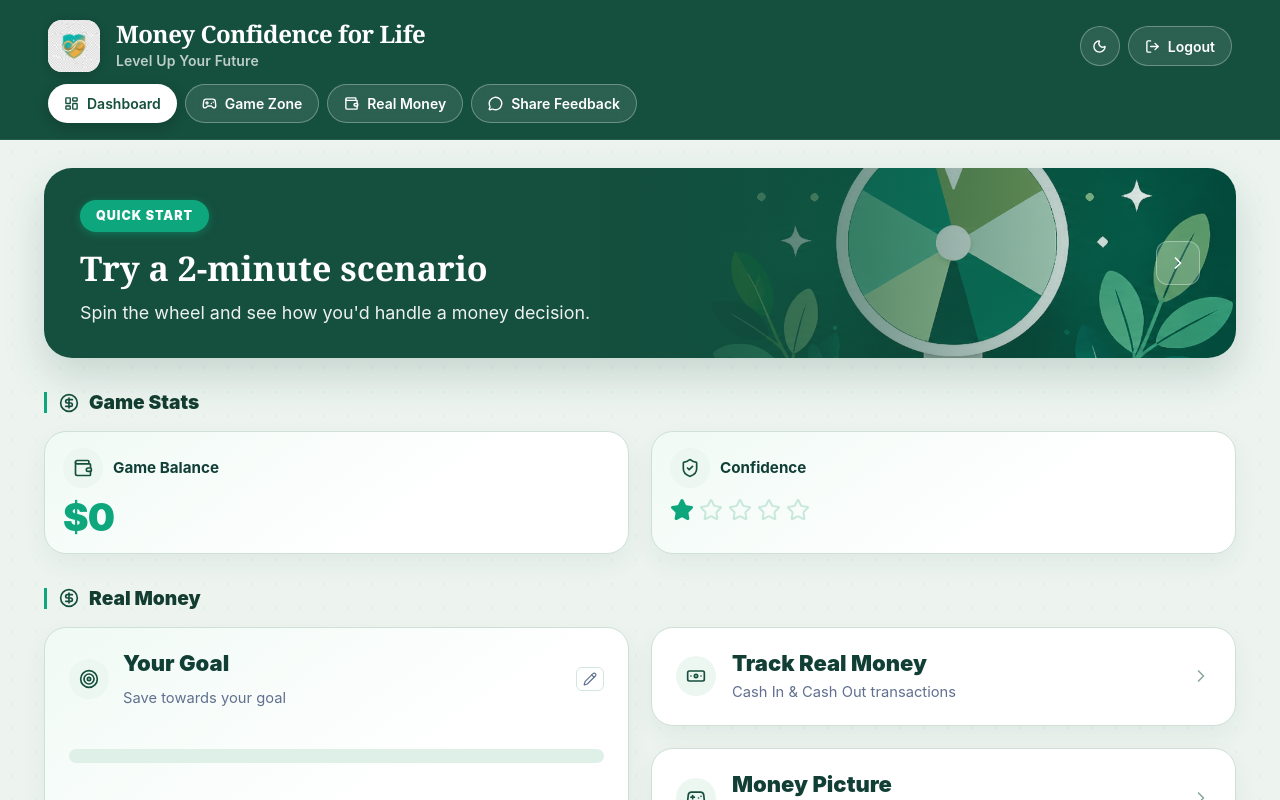
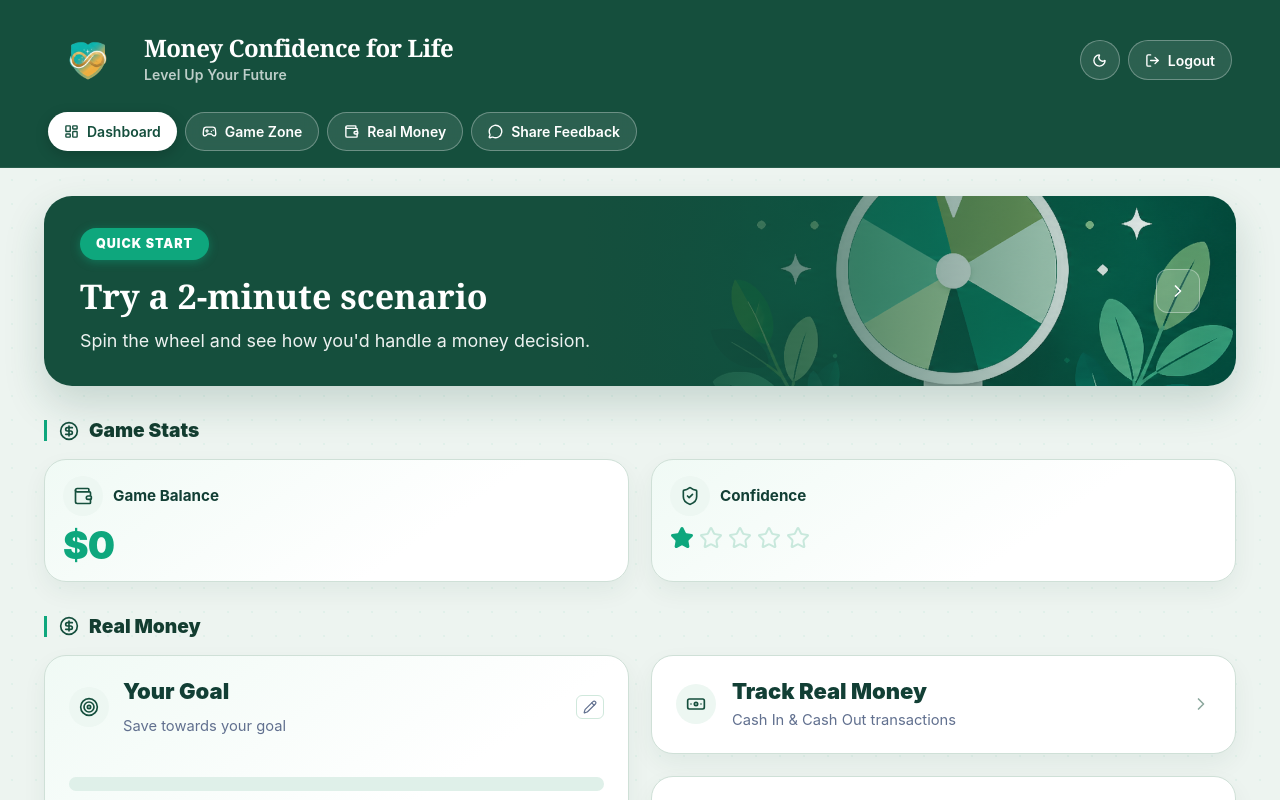
Before and after one commit to mahima-bcit/MCFL, a React (Vite) app in the folder Frontend/: page /dashboard in a window 1280 px wide. Shown: the top 800 px of the page. Built offline with nearby package versions, Linux system fonts and the light colour scheme; no server answers; sample sign-in values are in the browser's storage.

Commit message:
fix: Increase logo size in Navbar and Footer
- Updated logo dimensions in Navbar and Footer components via CSS and JSX changes.
- Removed border radius, background, overflow, and box-shadow from logo containers.
- Updated MCFL.png image asset.

```diff
--- a/Frontend/src/DashboardPage.css
+++ b/Frontend/src/DashboardPage.css
@@ -72,16 +72,12 @@
 
 .dashboard-brand-logo,
 .footer-logo-box {
-  width: 38px;
-  height: 38px;
-  border-radius: 6px;
-  background: #ffffff;
+  width: 68px;
+  height: 68px;
   display: flex;
   align-items: center;
   justify-content: center;
-  overflow: hidden;
   flex-shrink: 0;
-  box-shadow: 0 2px 10px rgba(0, 0, 0, 0.15);
 }
 
 .dashboard-brand-logo-image,
@@ -702,9 +698,8 @@
 
   .dashboard-brand-logo,
   .footer-logo-box {
-    width: 52px;
-    height: 52px;
-    border-radius: 14px;
+    width: 80px;
+    height: 80px;
   }
 
   .dashboard-brand-text h1,
--- a/Frontend/src/components/layout/Footer.tsx
+++ b/Frontend/src/components/layout/Footer.tsx
@@ -7,7 +7,7 @@ export default function Footer() {
 
           {/* Brand */}
           <div className="flex items-center gap-2.5 text-center md:text-left">
-            <div className="flex h-8 w-8 shrink-0 items-center justify-center overflow-hidden rounded-lg bg-white shadow-sm">
+            <div className="flex h-14 w-14 shrink-0 items-center justify-center">
               <img
                 src="/MCFL.png"
                 alt="MCFL"
--- a/Frontend/src/components/layout/Navbar.tsx
+++ b/Frontend/src/components/layout/Navbar.tsx
@@ -11,7 +11,7 @@ export default function Navbar() {
 
         {/* Logo */}
         <Link to="/" className="flex items-center gap-2.5 md:gap-3">
-          <div className="flex h-9 w-9 shrink-0 items-center justify-center overflow-hidden rounded-lg bg-white shadow-sm">
+          <div className="flex h-16 w-16 shrink-0 items-center justify-center">
             <img
               src="/MCFL.png"
               alt="MCFL"
```
Also changed, not shown: Frontend/public/MCFL.png.
